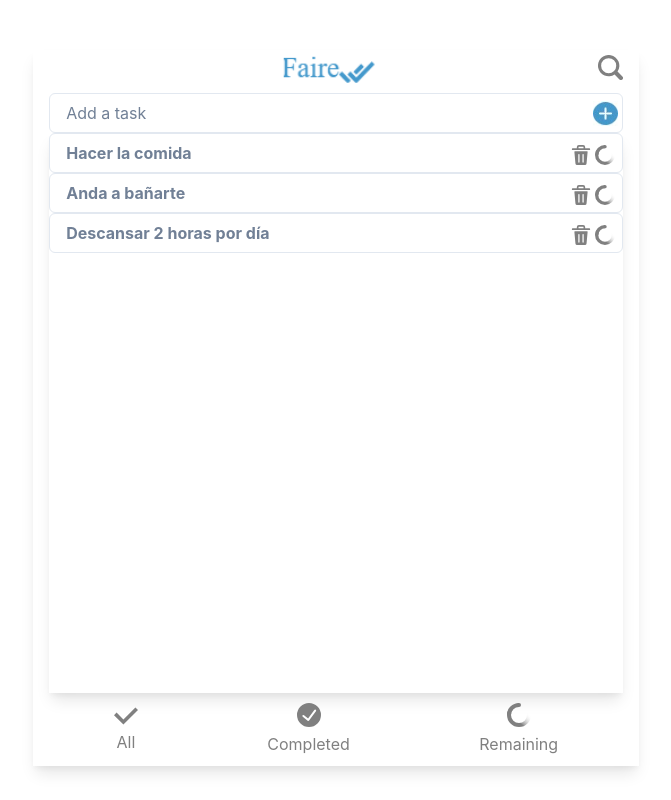
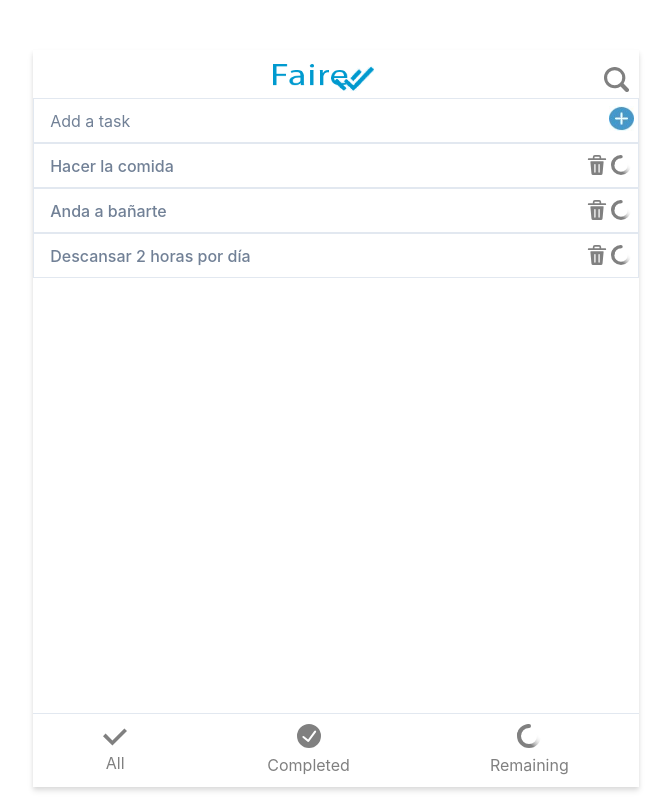
Before and after one commit to dartorrejon/ArgProgramaE2-TPFinal, a React (Vite) app: page / in a window 1280 px wide. Shown: the whole page, without its empty margins (304-975 px from the left). Built offline with nearby package versions, Linux system fonts and the light colour scheme.

Commit message:
varios cambios de diseño

```diff
--- a/src/App.jsx
+++ b/src/App.jsx
@@ -6,7 +6,11 @@ import Filtro from "./Components/Filtro/Filtro";
 
 function App() {
   return (
-    <Container mt={50} boxShadow="lg" transition="box-shadow 0.3s ease-in-out">
+    <Container mt={50}
+    padding="0"
+    boxShadow="0 4px 6px rgba(0, 0, 0, 0.1), 0 2px 4px rgba(0, 0, 0, 0.06)"
+    transition="box-shadow 0.3s ease-in-out">
+
 
         <Header></Header>
         <InputTask ></InputTask>
--- a/src/Components/Filtro/Filtro.jsx
+++ b/src/Components/Filtro/Filtro.jsx
@@ -2,23 +2,28 @@ import { CheckIcon,CheckCircleIcon,SpinnerIcon} from '@chakra-ui/icons'
 import { Box, Flex, Text } from '@chakra-ui/react'
 import React from 'react'
 
+
 const Filtro = () => {
   return (
-    <Flex mt='10px'
-           color='grey' justifyContent="space-around">
+   <Flex
+   mt='10px'
+   color='grey'
+   justifyContent='space-around'
+   borderTop='1px solid #e2e8f0'
+   paddingTop='10px'
+ >
    <Box mb='10px' textAlign='center'>
-           <CheckIcon boxSize={6}mb='2px' />
+     <CheckIcon boxSize={6} mb='2px' />
      <Text>All</Text>
    </Box>
    <Box mb='10px' textAlign='center'>
-           <CheckCircleIcon boxSize={6}mb='5px' />
+     <CheckCircleIcon boxSize={6} mb='5px' />
      <Text>Completed</Text>
    </Box>
    <Box mb='10px' textAlign='center'>
-           <SpinnerIcon boxSize={6}mb='5px' />
+     <SpinnerIcon boxSize={6} mb='5px' />
      <Text>Remaining</Text>
    </Box>
-
  </Flex>
   )
 }
--- a/src/Components/Header/Header.jsx
+++ b/src/Components/Header/Header.jsx
@@ -4,11 +4,23 @@ import logo from "/resourse/faire.png?url";
 import {Search2Icon} from '@chakra-ui/icons'
 const Header = () => {
   return (
-    <Heading as="nav"  display='flex' mt='5px' justifyContent="space-between">
+    <Heading as="nav"
+     display='flex'
+     justifyContent="space-between"
+     minH="6vh"
+     alignItems="center"
+     >
+
 
       <Box></Box>
-      <Image src={logo} width="110px"/>
-      <Search2Icon  boxSize="25px" color='grey' mt="5px"/>
+
+      <Box>
+        <Image src={logo} width="110px"/>
+        </Box>
+
+      <Box>
+        <Search2Icon  boxSize="25px" color='grey' mt="5px" mr="10px" />
+        </Box>
 
      </Heading>
   );
--- a/src/Components/InputTask/InputTask.jsx
+++ b/src/Components/InputTask/InputTask.jsx
@@ -26,8 +26,15 @@ const InputTask = () => {
 
   return (
     <Flex flexDirection="row">
-      <InputGroup>
-        <Input type="text" placeholder="Add a task" />
+     <InputGroup width="100%">
+
+     <Input
+          type="text"
+          placeholder="Add a task"
+          borderRadius="0"
+          height="45px"
+        />
+
         <InputRightElement>
           <Link>
           <Image onClick={addTask} src={plus} h="25px" w="25px" alignSelf="center" ml="5px" />
--- a/src/Components/ListaTarea/ListaTarea.jsx
+++ b/src/Components/ListaTarea/ListaTarea.jsx
@@ -6,7 +6,7 @@ import { tasks } from '../../script'
 const ListaTarea = () => {
 
     return (
-    <Flex minH='70vh' boxShadow="lg" transition="box-shadow 0.3s ease-in-out" flexDirection='column'>
+    <Flex minH='70vh' flexDirection='column'>
         {tasks.map(task=><Tarea key={task.id} tarea={task.task} ></Tarea>)}
 
     </Flex>
--- a/src/Components/Tarea/Tarea.jsx
+++ b/src/Components/Tarea/Tarea.jsx
@@ -6,8 +6,15 @@ const Tarea = ({tarea}) => {
     console.log(tarea);
   return (
     <Flex flexDirection="row">
-      <InputGroup>
-        <Input type="text" placeholder={tarea} readOnly={true} fontWeight='bold'/>
+         <InputGroup width="100%">
+        <Input
+          type="text"
+          placeholder={tarea}
+          readOnly={true}
+          fontWeight='medium'
+          borderRadius="0"
+          height="45px"
+        />
         <InputRightElement w='60px'>
           <Link >
           <DeleteIcon boxSize='20px' mr='2px' color='grey'/>
```
Also changed, not shown: public/resourse/faire.png, public/resourse/favicon.png (added). Lines whose indentation alone changed are shown as unchanged.
